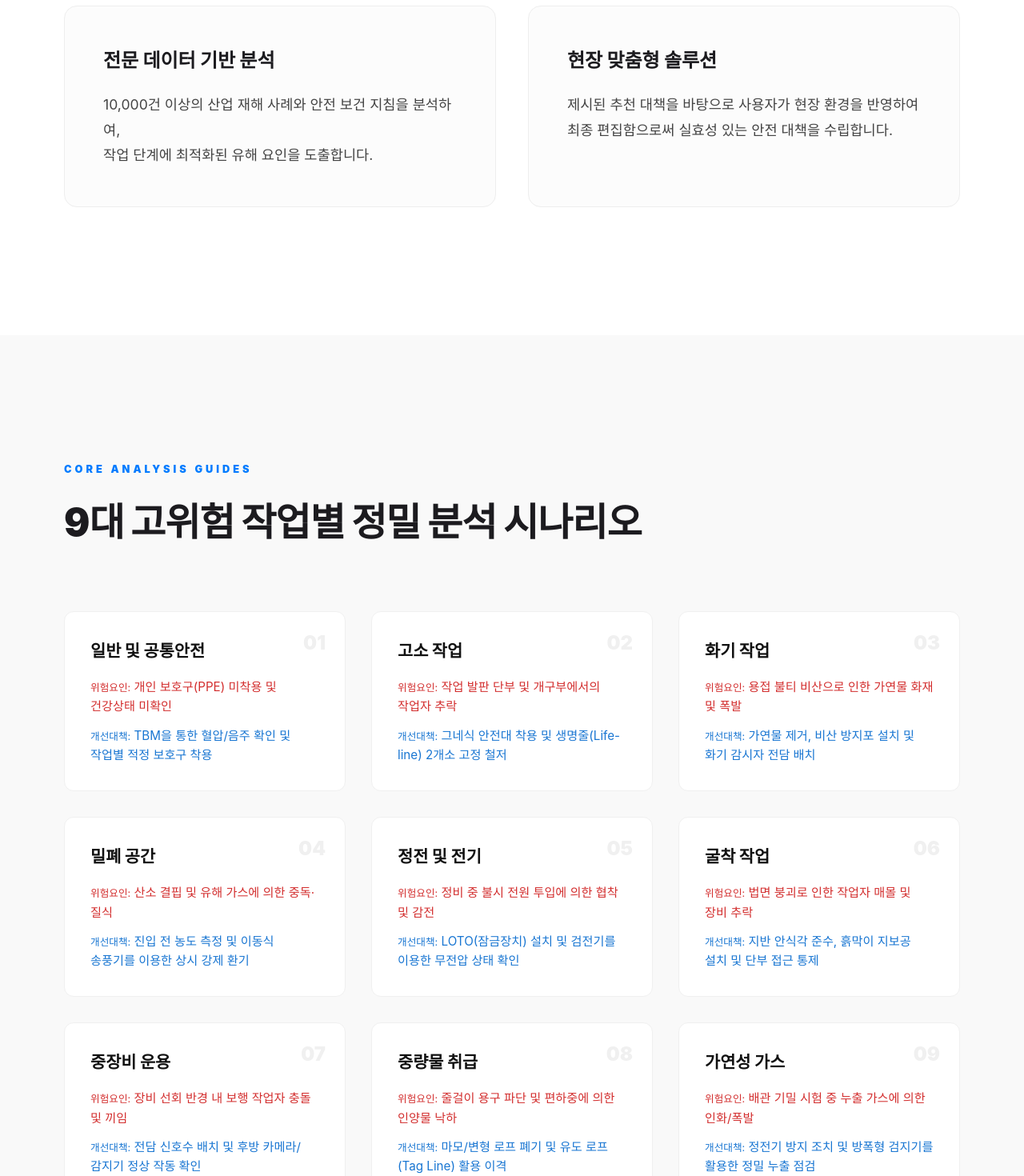
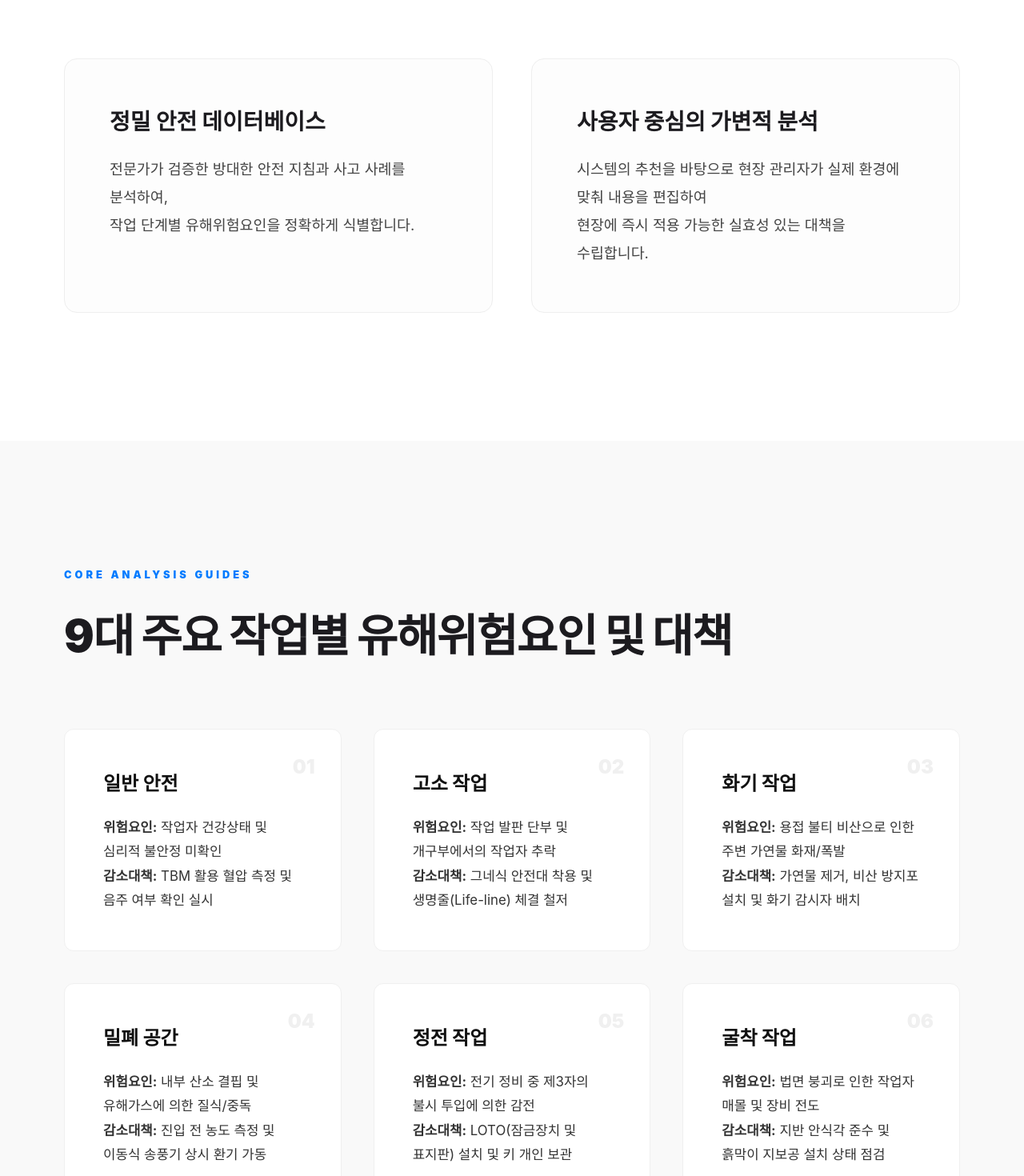
Before and after one commit to hanghanghu716-dotcom/smart-jsa-bridge, a React (Vite) app: page / in a window 1280 px wide. Shown: the part 1240-2710 px from the top of the page at 80% size. Built offline with nearby package versions, Linux system fonts and the light colour scheme; a web font is replaced by a local one.

Commit message:
Update Main.jsx

```diff
--- a/src/pages/Main.jsx
+++ b/src/pages/Main.jsx
@@ -1,6 +1,6 @@
 import { useState, useEffect } from 'react';
 import { Link } from 'react-router-dom';
-// import AdBanner from '../AdBanner'; // 광고 슬롯 주석 처리
+// import AdBanner from '../AdBanner'; // [심사 대기] 광고 슬롯 주석 처리
 
 export default function Main() {
   const [currentSlide, setCurrentSlide] = useState(0);
@@ -13,7 +13,7 @@ export default function Main() {
 
   return (
     <div style={styles.wrapper}>
-      {/* SECTION 1: HERO - 사용자 원본 디자인 (규격 및 로직 보존) */}
+      {/* SECTION 1: HERO - 사용자 원본 디자인 규격 및 로직 100% 보존 */}
       <section style={styles.heroSection}>
         <div style={styles.bgWrapper}>
           {slides.map((src, index) => (
@@ -23,7 +23,9 @@ export default function Main() {
         </div>
         <header style={styles.header}><h1 style={styles.logo}>Smart JSA Bridge</h1></header>
         <div style={styles.mainLayout}>
-          {/* [좌측 광고 주석] <aside style={styles.sideAd}><AdBanner slot="1000000001" style={{ width: '160px', height: '600px' }} format="vertical" /></aside> */}
+          <aside style={styles.sideAd}>
+            {/* <AdBanner slot="1000000001" style={{ width: '160px', height: '600px' }} format="vertical" /> */}
+          </aside>
           <main style={styles.centerContent}>
             <div style={styles.heroContent}>
               <h2 style={styles.mainTitle}>데이터로 잇는 안전,<br />사람을 지키는 기술</h2>
@@ -31,86 +33,93 @@ export default function Main() {
               <div style={styles.buttonWrapper}><Link to="/info" style={styles.primaryBtn}>위험성 평가 작성하기</Link></div>
             </div>
           </main>
-          {/* [우측 광고 주석] <aside style={styles.sideAd}><AdBanner slot="1000000002" style={{ width: '160px', height: '600px' }} format="vertical" /></aside> */}
+          <aside style={styles.sideAd}>
+            {/* <AdBanner slot="1000000002" style={{ width: '160px', height: '600px' }} format="vertical" /> */}
+          </aside>
         </div>
 
-        {/* 스크롤 유도 인디케이터 (Material Design 3 반영) */}
+        {/* 스크롤 유도 인디케이터 (Material Design 반영) */}
         <div style={styles.scrollIndicator}>
-          <span style={styles.scrollText}>안전 보건 지식 라이브러리 탐색</span>
-          <div style={styles.scrollBar}></div>
+          <span style={styles.scrollText}>EXPLORE SAFETY KNOWLEDGE</span>
+          <div style={styles.scrollLine}></div>
         </div>
       </section>
 
-      {/* SECTION 2: VALUE PROPOSITION (수작업 대비 전문성 강화) */}
+      {/* SECTION 2: VALUE PROPOSITION - 서비스 가치 제안 */}
       <section style={styles.m3Section}>
         <div style={styles.container}>
           <div style={styles.m3Header}>
-            <span style={styles.m3Label}>TECHNOLOGY VALUE</span>
-            <h3 style={styles.m3Heading}>단순 기록을 넘어 실질적 위험 발굴로</h3>
-            <p style={styles.m3SubHeading}>Smart JSA Bridge는 관리자의 행정 부담을 최소화하여,<br />현장의 실질적인 유해위험요인을 파악하는 데 모든 역량을 집중하게 합니다.</p>
+            <span style={styles.m3Label}>VALUE PROPOSITION</span>
+            <h3 style={styles.m3Heading}>실질적 위험 발굴에 집중하는<br />지능형 분석 환경</h3>
+            <p style={styles.m3SubHeading}>행정적인 소모를 줄이고 현장의 본질적인 안전 확보에 전념할 수 있도록 설계되었습니다.</p>
           </div>
           <div style={styles.m3Grid}>
             <div style={styles.m3Card}>
-              <h4 style={styles.m3CardTitle}>전문 데이터 기반 분석</h4>
-              <p style={styles.m3CardText}>10,000건 이상의 산업 재해 사례와 안전 보건 지침을 분석하여,<br />작업 단계에 최적화된 유해 요인을 도출합니다.</p>
+              <h4 style={styles.m3CardTitle}>정밀 안전 데이터베이스</h4>
+              <p style={styles.m3CardText}>전문가가 검증한 방대한 안전 지침과 사고 사례를 분석하여,<br />작업 단계별 유해위험요인을 정확하게 식별합니다.</p>
             </div>
             <div style={styles.m3Card}>
-              <h4 style={styles.m3CardTitle}>현장 맞춤형 솔루션</h4>
-              <p style={styles.m3CardText}>제시된 추천 대책을 바탕으로 사용자가 현장 환경을 반영하여<br />최종 편집함으로써 실효성 있는 안전 대책을 수립합니다.</p>
+              <h4 style={styles.m3CardTitle}>사용자 중심의 가변적 분석</h4>
+              <p style={styles.m3CardText}>시스템의 추천을 바탕으로 현장 관리자가 실제 환경에 맞춰 내용을 편집하여<br />현장에 즉시 적용 가능한 실효성 있는 대책을 수립합니다.</p>
             </div>
           </div>
         </div>
       </section>
 
-      {/* SECTION 3: 9대 핵심 작업 JSA 가이드 (유해위험요인 및 대책 중심) */}
+      {/* SECTION 3: 9대 핵심 작업 가이드 - 유해위험요인 및 감소대책 (보강됨) */}
       <section style={{...styles.m3Section, backgroundColor: '#f9f9f9'}}>
         <div style={styles.container}>
           <div style={styles.m3Header}>
             <span style={styles.m3Label}>CORE ANALYSIS GUIDES</span>
-            <h3 style={styles.m3Heading}>9대 고위험 작업별 정밀 분석 시나리오</h3>
+            <h3 style={styles.m3Heading}>9대 주요 작업별 유해위험요인 및 대책</h3>
           </div>
           <div style={styles.jsaGrid}>
             {[
-              { id: '01', title: '일반 및 공통안전', factor: '개인 보호구(PPE) 미착용 및 건강상태 미확인', measure: 'TBM을 통한 혈압/음주 확인 및 작업별 적정 보호구 착용' },
-              { id: '02', title: '고소 작업', factor: '작업 발판 단부 및 개구부에서의 작업자 추락', measure: '그네식 안전대 착용 및 생명줄(Life-line) 2개소 고정 철저' },
-              { id: '03', title: '화기 작업', factor: '용접 불티 비산으로 인한 가연물 화재 및 폭발', measure: '가연물 제거, 비산 방지포 설치 및 화기 감시자 전담 배치' },
-              { id: '04', title: '밀폐 공간', factor: '산소 결핍 및 유해 가스에 의한 중독·질식', measure: '진입 전 농도 측정 및 이동식 송풍기를 이용한 상시 강제 환기' },
-              { id: '05', title: '정전 및 전기', factor: '정비 중 불시 전원 투입에 의한 협착 및 감전', measure: 'LOTO(잠금장치) 설치 및 검전기를 이용한 무전압 상태 확인' },
-              { id: '06', title: '굴착 작업', factor: '법면 붕괴로 인한 작업자 매몰 및 장비 추락', measure: '지반 안식각 준수, 흙막이 지보공 설치 및 단부 접근 통제' },
-              { id: '07', title: '중장비 운용', factor: '장비 선회 반경 내 보행 작업자 충돌 및 끼임', measure: '전담 신호수 배치 및 후방 카메라/감지기 정상 작동 확인' },
-              { id: '08', title: '중량물 취급', factor: '줄걸이 용구 파단 및 편하중에 의한 인양물 낙하', measure: '마모/변형 로프 폐기 및 유도 로프(Tag Line) 활용 이격' },
-              { id: '09', title: '가연성 가스', factor: '배관 기밀 시험 중 누출 가스에 의한 인화/폭발', measure: '정전기 방지 조치 및 방폭형 검지기를 활용한 정밀 누출 점검' }
+              { id: '01', title: '일반 안전', f: '작업자 건강상태 및 심리적 불안정 미확인', m: 'TBM 활용 혈압 측정 및 음주 여부 확인 실시' },
+              { id: '02', title: '고소 작업', f: '작업 발판 단부 및 개구부에서의 작업자 추락', m: '그네식 안전대 착용 및 생명줄(Life-line) 체결 철저' },
+              { id: '03', title: '화기 작업', f: '용접 불티 비산으로 인한 주변 가연물 화재/폭발', m: '가연물 제거, 비산 방지포 설치 및 화기 감시자 배치' },
+              { id: '04', title: '밀폐 공간', f: '내부 산소 결핍 및 유해가스에 의한 질식/중독', m: '진입 전 농도 측정 및 이동식 송풍기 상시 환기 가동' },
+              { id: '05', title: '정전 작업', f: '전기 정비 중 제3자의 불시 투입에 의한 감전', m: 'LOTO(잠금장치 및 표지판) 설치 및 키 개인 보관' },
+              { id: '06', title: '굴착 작업', f: '법면 붕괴로 인한 작업자 매몰 및 장비 전도', m: '지반 안식각 준수 및 흙막이 지보공 설치 상태 점검' },
+              { id: '07', title: '중장비 운용', f: '장비 사각지대 위치 보행자와의 충돌 및 끼임', m: '전담 신호수 배치 및 후방 카메라/감지기 작동 확인' },
+              { id: '08', title: '중량물 취급', f: '줄걸이 용구 파단으로 인한 인양물 낙하 및 타격', m: '용구 마모 상태 점검 및 유도 로프(Tag Line) 사용' },
+              { id: '09', title: '가연성 가스', f: '배관 기밀 시험 중 누출 가스에 의한 인화/폭발', m: '정전기 방지 조치 및 검지기를 활용한 정밀 점검' }
             ].map(item => (
               <div key={item.id} style={styles.jsaCard}>
                 <span style={styles.jsaId}>{item.id}</span>
                 <h5 style={styles.jsaTitle}>{item.title}</h5>
-                <div style={styles.jsaFactor}><small>위험요인:</small> {item.factor}</div>
-                <div style={styles.jsaMeasure}><small>개선대책:</small> {item.measure}</div>
+                <div style={styles.jsaContext}>
+                  <p><strong>위험요인:</strong> {item.f}</p>
+                  <p><strong>감소대책:</strong> {item.m}</p>
+                </div>
               </div>
             ))}
           </div>
         </div>
       </section>
 
-      {/* SECTION 4: FAQ (심층 분석 및 원리 설명) */}
+      {/* SECTION 4: FAQ - 법적 책임 및 효력 (고도화됨) */}
       <section style={styles.m3Section}>
         <div style={styles.container}>
           <div style={styles.m3Header}>
-            <span style={styles.m3Label}>KNOWLEDGE BASE</span>
-            <h3 style={styles.m3Heading}>위험성평가 수립 가이드 및 FAQ</h3>
+            <span style={styles.m3Label}>LEGAL & KNOWLEDGE</span>
+            <h3 style={styles.m3Heading}>위험성평가 가이드 및 FAQ</h3>
           </div>
           <div style={styles.faqWrapper}>
             <div style={styles.faqItem}>
-              <h5>위험도(Risk) 산출은 어떤 논리로 이루어지나요?</h5>
-              <p>Smart JSA Bridge는 국제 표준 5x5 Matrix법을 차용합니다. $$Risk(위험도) = Frequency(빈도) \times Severity(강도)$$ 수식을 통해 위험을 계량화하며, 산출된 점수에 따라 즉시 개선 또는 유지 관리의 등급을 제안합니다.</p>
+              <h5 style={styles.faqQ}>Q. 본 서비스로 생성된 보고서가 법적 효력을 갖습니까?</h5>
+              <p style={styles.faqA}>본 도구는 위험성평가 수립을 보조하는 시스템입니다. 생성된 PDF 보고서에 현장 책임자의 실질적인 검토와 서명이 완료되면, 산업안전보건법에 따른 정식 기록물로 활용이 가능합니다.</p>
             </div>
             <div style={styles.faqItem}>
-              <h5>추천된 감소대책을 반드시 편집해야 하는 이유는 무엇인가요?</h5>
-              <p>현장의 물리적 환경(온도, 습도, 설비 노후도)은 매 순간 변화합니다. 시스템의 데이터는 전문가가 검증한 '최적의 표준'을 제시하는 것이며, 사용자는 이를 바탕으로 실제 현장의 특이사항을 반영하여 분석의 완성도를 높여야 합니다.</p>
+              <h5 style={styles.faqQ}>Q. 서비스가 법적 책임을 대신해 주나요?</h5>
+              <p style={styles.faqA}>아니요. 본 서비스는 안전 관리의 편의와 교육을 목적으로 합니다. 현장의 특수성을 반영하여 최종 내용을 편집하고 검토할 책임은 사용자에게 있으며, 본 서비스는 결과물에 대해 법적 책임을 지지 않습니다.</p>
             </div>
             <div style={styles.faqItem}>
-              <h5>산업안전보건법 제36조와의 연관성은?</h5>
-              <p>법 제36조에 명시된 위험성평가 실시 의무는 '근로자의 위험 방지를 위한 실질적 조치'를 목적으로 합니다. 본 서비스는 이러한 법적 절차의 체계적인 기록 보존과 안전 대책의 구체화를 지원합니다.</p>
+              <h5 style={styles.faqQ}>Q. 위험도(Risk) 산출 원리는 무엇인가요?</h5>
+              <div style={styles.mathBox}>
+                <span style={styles.mathText}>Risk (위험도) = Frequency (빈도) × Severity (강도)</span>
+              </div>
+              <p style={styles.faqA}>고용노동부 가이드라인에 따른 5x5 Matrix법을 차용하여 위험성을 계량화하며, 산출된 점수에 따라 즉시 개선 또는 유지 관리 등급을 제안합니다.</p>
             </div>
           </div>
         </div>
@@ -119,7 +128,7 @@ export default function Main() {
       <footer style={styles.finalFooter}>
         <div style={styles.container}>
           <div style={styles.footerFlex}>
-            <p>© 2026 Smart JSA Bridge. Created by yizuno</p>
+            <p style={styles.footerCopy}>© 2026 <strong>Smart JSA Bridge</strong>. Created by <strong>yizuno</strong></p>
             <div style={styles.footerLinks}>
               <Link to="/privacy" style={styles.fLink}>개인정보처리방침</Link>
               <Link to="/terms" style={styles.fLink}>이용약관</Link>
@@ -133,18 +142,19 @@ export default function Main() {
 }
 
 const styles = {
-  /* 글로벌 및 Material Design 3 규격 */
+  /* 글로벌 및 Material Design 3 */
   wrapper: { backgroundColor: '#fff', color: '#1c1b1f', width: '100%', overflowX: 'hidden' },
   container: { maxWidth: '1440px', margin: '0 auto', padding: '0 80px' },
 
-  /* Hero Section (기본 유지) */
+  /* Hero (원본 유지) */
   heroSection: { position: 'relative', height: '100vh', display: 'flex', flexDirection: 'column', overflow: 'hidden' },
   bgWrapper: { position: 'absolute', inset: 0, zIndex: 0 },
   bgImage: { position: 'absolute', inset: 0, backgroundSize: 'cover', backgroundPosition: 'center', transition: 'opacity 2s ease-in-out' },
-  dimOverlay: { position: 'absolute', inset: 0, background: 'linear-gradient(180deg, rgba(0,0,0,0.85) 0%, rgba(0,0,0,0.4) 50%, rgba(0,0,0,0.95) 100%)', zIndex: 1 },
+  dimOverlay: { position: 'absolute', inset: 0, background: 'linear-gradient(to bottom, rgba(0,0,0,0.85) 0%, rgba(0,0,0,0.4) 50%, rgba(0,0,0,0.95) 100%)', zIndex: 1 },
   header: { padding: '2.5rem 5rem', zIndex: 10 },
   logo: { fontSize: '1.4rem', fontWeight: '900', letterSpacing: '2px', textTransform: 'uppercase', color: '#fff', cursor: 'pointer' },
   mainLayout: { flex: 1, display: 'flex', alignItems: 'center', padding: '0 5rem', gap: '4rem', zIndex: 10 },
+  sideAd: { width: '160px', flexShrink: 0 },
   centerContent: { flex: 1, display: 'flex', justifyContent: 'flex-start', paddingLeft: '2rem', color: '#fff' },
   heroContent: { maxWidth: '750px' },
   mainTitle: { fontSize: 'clamp(2.5rem, 5vw, 3.8rem)', fontWeight: '800', lineHeight: '1.2', letterSpacing: '-1.5px', marginBottom: '2rem', wordBreak: 'keep-all' },
@@ -152,34 +162,40 @@ const styles = {
   primaryBtn: { display: 'inline-block', padding: '1.2rem 4rem', backgroundColor: '#fff', color: '#000', borderRadius: '4rem', fontSize: '1.1rem', fontWeight: 'bold', textDecoration: 'none' },
 
   /* 스크롤 유도 */
-  scrollIndicator: { position: 'absolute', bottom: '40px', left: '50%', transform: 'translateX(-50%)', textAlign: 'center', zIndex: 10 },
-  scrollText: { color: '#fff', fontSize: '0.75rem', opacity: 0.5, letterSpacing: '2px', display: 'block', marginBottom: '10px' },
-  scrollBar: { width: '1px', height: '60px', backgroundColor: 'rgba(255,255,255,0.3)', margin: '0 auto' },
+  scrollIndicator: { position: 'absolute', bottom: '48px', left: '50%', transform: 'translateX(-50%)', textAlign: 'center', zIndex: 10 },
+  scrollText: { color: '#fff', fontSize: '0.75rem', opacity: 0.5, letterSpacing: '4px', display: 'block', marginBottom: '12px' },
+  scrollLine: { width: '1px', height: '80px', backgroundColor: 'rgba(255,255,255,0.3)', margin: '0 auto' },
 
   /* M3 Sections */
   m3Section: { padding: '160px 0' },
   m3Header: { marginBottom: '80px' },
-  m3Label: { color: '#007bff', fontWeight: '900', fontSize: '0.8rem', letterSpacing: '4px', marginBottom: '20px', display: 'block' },
-  m3Heading: { fontSize: '3rem', fontWeight: '900', marginBottom: '30px', letterSpacing: '-1px', wordBreak: 'keep-all' },
-  m3SubHeading: { fontSize: '1.25rem', lineHeight: '1.8', color: '#49454f', wordBreak: 'keep-all' },
-  m3Grid: { display: 'grid', gridTemplateColumns: 'repeat(2, 1fr)', gap: '40px' },
-  m3Card: { padding: '48px', backgroundColor: '#fcfcfc', border: '1px solid #eee', borderRadius: '16px' },
-  m3CardTitle: { fontSize: '1.5rem', fontWeight: '800', marginBottom: '24px' },
-  m3CardText: { fontSize: '1.1rem', lineHeight: '1.8', color: '#444' },
+  m3Label: { color: '#007bff', fontWeight: '900', fontSize: '0.8rem', letterSpacing: '4px', textTransform: 'uppercase', marginBottom: '24px', display: 'block' },
+  m3Heading: { fontSize: '3.5rem', fontWeight: '900', marginBottom: '32px', letterSpacing: '-1.5px', wordBreak: 'keep-all' },
+  m3SubHeading: { fontSize: '1.4rem', lineHeight: '1.8', color: '#49454f', maxWidth: '900px', wordBreak: 'keep-all' },
+  m3Grid: { display: 'grid', gridTemplateColumns: 'repeat(2, 1fr)', gap: '48px' },
+  m3Card: { padding: '56px', backgroundColor: '#fdfdfd', border: '1px solid #eee', borderRadius: '16px' },
+  m3CardTitle: { fontSize: '1.75rem', fontWeight: '800', marginBottom: '24px' },
+  m3CardText: { fontSize: '1.15rem', lineHeight: '1.9', color: '#444', wordBreak: 'keep-all' },
 
   /* JSA Grid */
-  jsaGrid: { display: 'grid', gridTemplateColumns: 'repeat(3, 1fr)', gap: '32px' },
-  jsaCard: { padding: '32px', backgroundColor: '#fff', border: '1px solid #f0f0f0', borderRadius: '12px', position: 'relative' },
-  jsaId: { position: 'absolute', top: '24px', right: '24px', fontSize: '1.5rem', fontWeight: '900', color: '#f0f0f0' },
-  jsaTitle: { fontSize: '1.3rem', fontWeight: '800', marginBottom: '20px', color: '#111' },
-  jsaFactor: { fontSize: '0.95rem', lineHeight: '1.6', color: '#d32f2f', marginBottom: '12px', wordBreak: 'keep-all' },
-  jsaMeasure: { fontSize: '0.95rem', lineHeight: '1.6', color: '#1976d2', wordBreak: 'keep-all' },
+  jsaGrid: { display: 'grid', gridTemplateColumns: 'repeat(3, 1fr)', gap: '40px' },
+  jsaCard: { padding: '48px', backgroundColor: '#fff', border: '1px solid #f0f0f0', borderRadius: '12px', position: 'relative' },
+  jsaId: { position: 'absolute', top: '32px', right: '32px', fontSize: '1.5rem', fontWeight: '900', color: '#f0f0f0' },
+  jsaTitle: { fontSize: '1.5rem', fontWeight: '800', marginBottom: '24px', color: '#111' },
+  jsaContext: { fontSize: '1.05rem', lineHeight: '1.8', color: '#333', wordBreak: 'keep-all' },
 
   /* FAQ */
   faqWrapper: { maxWidth: '1000px' },
-  faqItem: { marginBottom: '60px', borderBottom: '1px solid #eee', paddingBottom: '40px' },
-  finalFooter: { padding: '80px 0', backgroundColor: '#1c1b1f', color: '#fff' },
+  faqItem: { marginBottom: '80px', borderBottom: '1px solid #eee', paddingBottom: '48px' },
+  faqQ: { fontSize: '1.5rem', fontWeight: '800', color: '#007bff', marginBottom: '24px' },
+  faqA: { fontSize: '1.2rem', lineHeight: '1.9', color: '#444', wordBreak: 'keep-all' },
+  mathBox: { backgroundColor: '#111', padding: '32px', borderRadius: '8px', color: '#fff', textAlign: 'center', margin: '24px 0' },
+  mathText: { fontSize: '1.4rem', fontWeight: '900', letterSpacing: '1px' },
+
+  /* Footer */
+  finalFooter: { padding: '100px 0', backgroundColor: '#1c1b1f', color: '#fff' },
   footerFlex: { display: 'flex', justifyContent: 'space-between', alignItems: 'center' },
-  footerLinks: { display: 'flex', gap: '30px' },
-  fLink: { color: '#888', textDecoration: 'none', fontSize: '0.9rem' }
+  footerCopy: { fontSize: '1rem', color: '#888' },
+  footerLinks: { display: 'flex', gap: '40px' },
+  fLink: { color: '#888', textDecoration: 'none', fontSize: '0.95rem' }
 };
```
